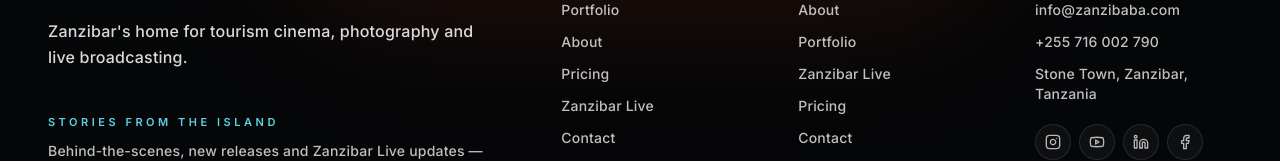
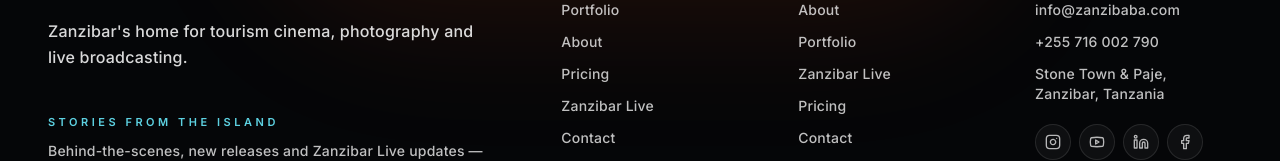
Before and after one commit to emkuwa/zanzibaba-studios, a Next.js app: page /en/services/video-production/zanzibar in a window 1280 px wide. Shown: the part 1670-1831 px from the top of the page. Built offline with nearby package versions, Linux system fonts and the light colour scheme.

Commit message:
Add Paje, East Coast office location

```diff
--- a/app/[locale]/layout.tsx
+++ b/app/[locale]/layout.tsx
@@ -132,7 +132,7 @@
     telephone: siteConfig.phoneRaw,
     address: {
       '@type': 'PostalAddress',
-      streetAddress: 'Stone Town',
+      streetAddress: 'Stone Town & Paje',
       addressLocality: 'Zanzibar',
       addressRegion: 'Zanzibar Urban-West',
       addressCountry: 'TZ',
@@ -164,7 +164,7 @@
     email: siteConfig.email,
     address: {
       '@type': 'PostalAddress',
-      streetAddress: 'Stone Town',
+      streetAddress: 'Stone Town & Paje',
       addressLocality: 'Zanzibar',
       addressCountry: 'TZ',
     },
--- a/lib/site.ts
+++ b/lib/site.ts
@@ -15,7 +15,7 @@
   whatsapp: '255716002790',
   whatsappDisplay: '+255 716 002 790',
   whatsappMessage: 'Hello Zanzibaba Studios! I would like to enquire about a production project.',
-  address: 'Stone Town, Zanzibar, Tanzania',
+  address: 'Stone Town & Paje, Zanzibar, Tanzania',
   geo: {
     latitude: -6.1659,
     longitude: 39.2026,
--- a/messages/en.json
+++ b/messages/en.json
@@ -447,7 +447,7 @@
     "studioCard": "Studio",
     "email_label": "info@zanzibaba.com",
     "phone_label": "+255 700 000 000",
-    "location_label": "Stone Town, Zanzibar",
+    "location_label": "Stone Town & Paje, Zanzibar",
     "privacy": "By sending you agree to our privacy-first approach. We never share your details.",
     "thanks": "Thank you — we'll be in touch shortly.",
     "errors": {
--- a/messages/sw.json
+++ b/messages/sw.json
@@ -447,7 +447,7 @@
     "studioCard": "Studio",
     "email_label": "info@zanzibaba.com",
     "phone_label": "+255 700 000 000",
-    "location_label": "Mji Mkongwe, Zanzibar",
+    "location_label": "Mji Mkongwe na Paje, Zanzibar",
     "privacy": "Kwa kutuma unakubali sera yetu ya faragha. Hatushiriki kamwe maelezo yako.",
     "thanks": "Asante — tutawasiliana nawe hivi karibuni.",
     "errors": {
```
